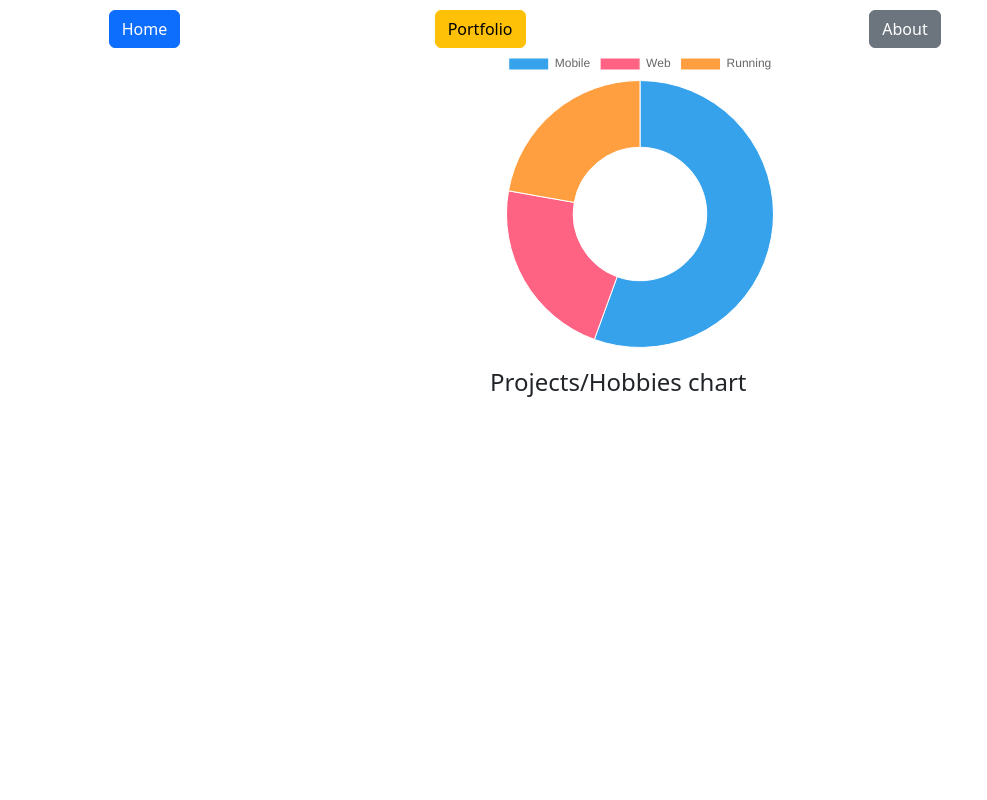
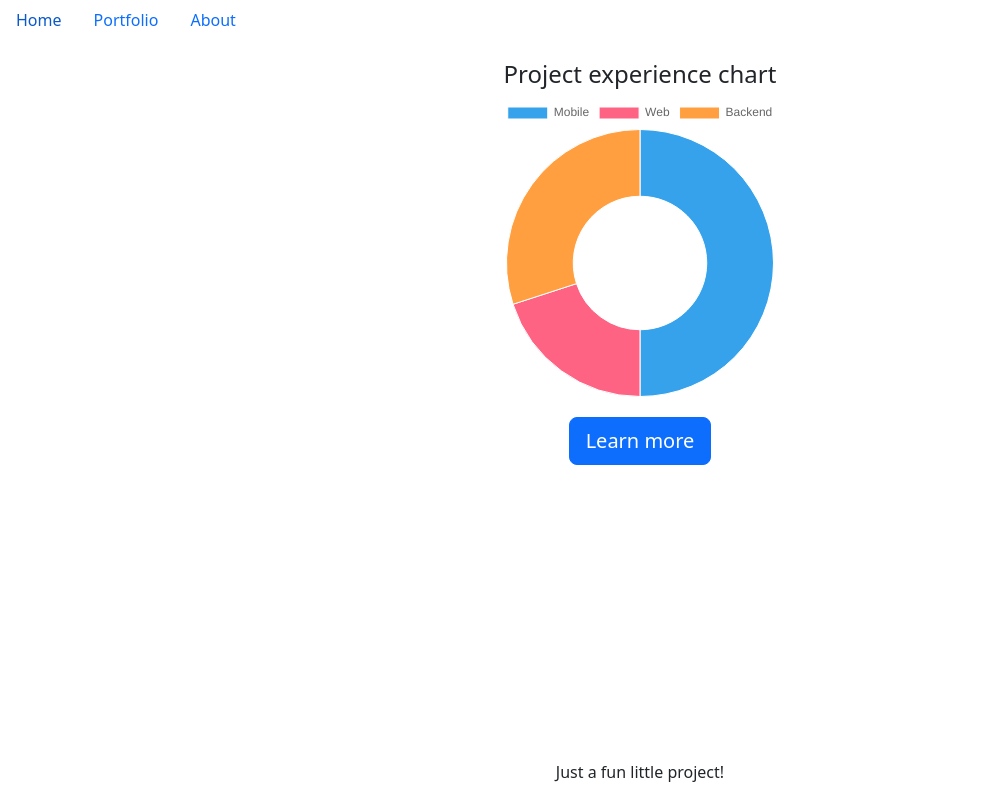
Before and after one commit to devrodmastria/personal-website-lab, a plain HTML site: page index.html in a window 1280 px wide. Shown: the whole page, without its empty margins (0-987 px from the left). Drawn offline with nearby package versions, Linux system fonts and the light colour scheme.

Commit message:
added more bootstrap components

```diff
--- a/index.html
+++ b/index.html
@@ -6,28 +6,45 @@
     <link href="https://cdn.jsdelivr.net/npm/bootstrap@5.3.3/dist/css/bootstrap.min.css"
         rel="stylesheet" integrity="sha384-QWTKZyjpPEjISv5WaRU9OFeRpok6YctnYmDr5pNlyT2bRjXh0JMhjY6hW+ALEwIH"
         crossorigin="anonymous">
+    <title>Home</title>
+    <style>
+        .footer{
+            position: fixed;
+            left: 0;
+            bottom: 0;
+            width: 100%;
+            text-align: center;
+        }
+    </style>
+</head>
+<body>
+<header>
+
+    <ul class="nav" style="margin: auto;">
+        <li class="nav-item">
+          <a class="nav-link active" href="index.html">Home</a>
+        </li>
+        <li class="nav-item">
+          <a class="nav-link" href="portfolio.html">Portfolio</a>
+        </li>
+        <li class="nav-item">
+          <a class="nav-link" href="about.html">About</a>
+        </li>
+    </ul>
+</header>
 
 
-    <title>Home</title>
-</head>
-<body>
 
-    <div class="row" style="margin-top: 10px;">
-        <div class="col-2 offset-1">
-            <a class="btn btn-primary" href="index.html">Home</a>
-        </div>
-        <div class="col-3 offset-1">
-            <a class="btn btn-warning" href="portfolio.html">Portfolio</a>
-        </div>
-        <div class="col-2 offset-1">
-            <a class="btn btn-secondary" href="about.html">About</a>
-        </div>
+    <div style="width: 300px; margin-top: 20px; margin-bottom: 20px; margin: auto; align-items: center;">
+        <h4 style="margin-top: 20px; text-align: center;">Project experience chart</h4>
+        <canvas id="pieChart"></canvas>
+
     </div>
 
-    <div style="width: 300px; margin-top: 20px; margin-bottom: 20px; margin: auto; align-items: center;">
-        <canvas id="pieChart"></canvas>
-        <h4 style="margin-top: 20px;">Projects/Hobbies chart</h4>
-    </div>
+    <p class="lead" style="margin: auto; text-align: center; margin-top: 20px">
+      <a class="btn btn-primary btn-lg" href="portfolio.html" role="button">Learn more</a>
+    </p>
+    <footer class="footer"><p>Just a fun little project!</p></footer>
 
     <script src="https://cdn.jsdelivr.net/npm/chart.js"></script>
     <script>
@@ -36,10 +53,10 @@
         new Chart(myChart, {
             type: 'doughnut',
             data: {
-                labels: ['Mobile', 'Web', 'Running'],
+                labels: ['Mobile', 'Web', 'Backend'],
                 datasets: [{
-                    label: '% of time',
-                    data:[50,20,20],
+                    label: '% of experience',
+                    data:[50,20,30],
                     borderWidth: 1
                 }]
             }
```
Also changed, not shown: about.html (+30 -12 lines), portfolio.html (+32 -10 lines).
